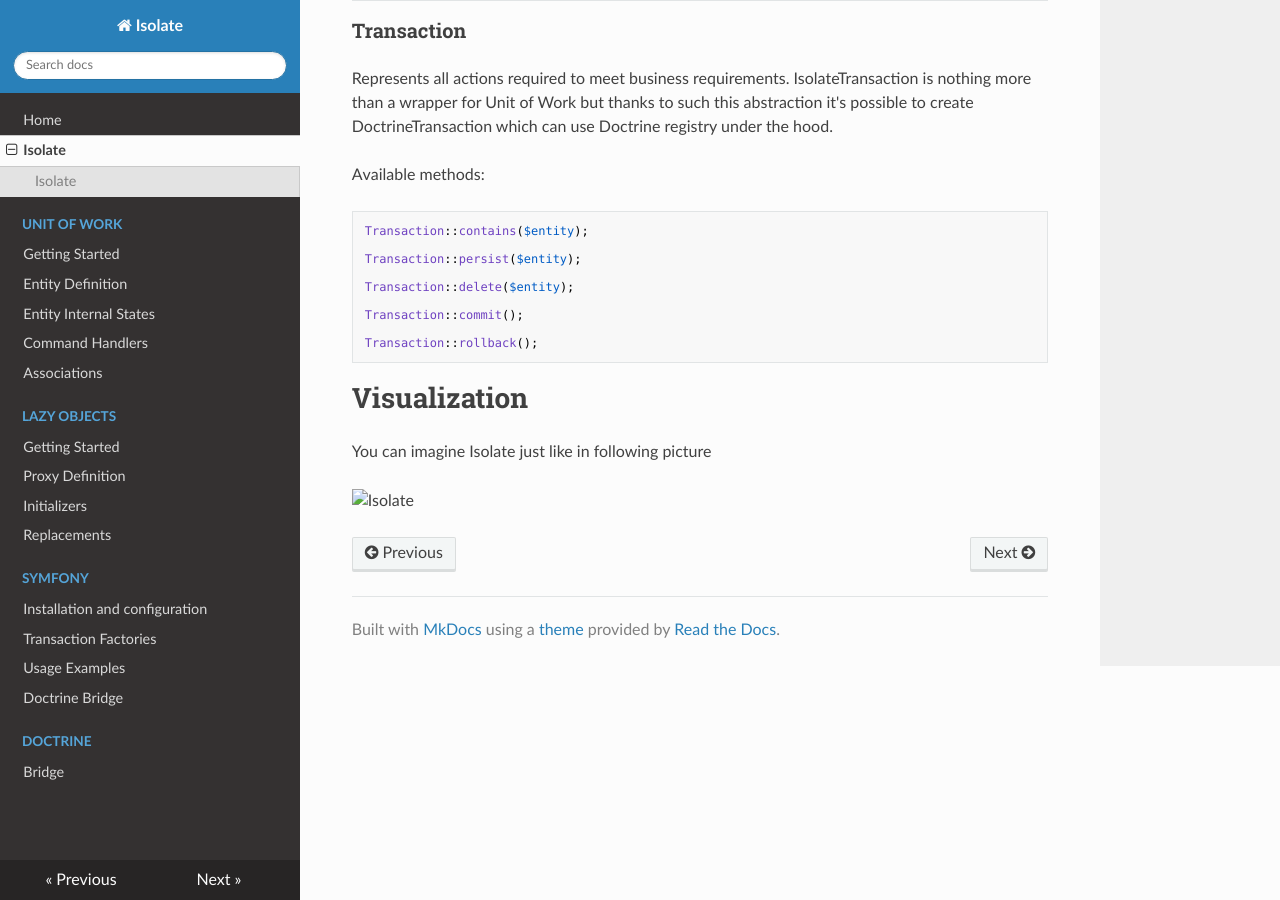
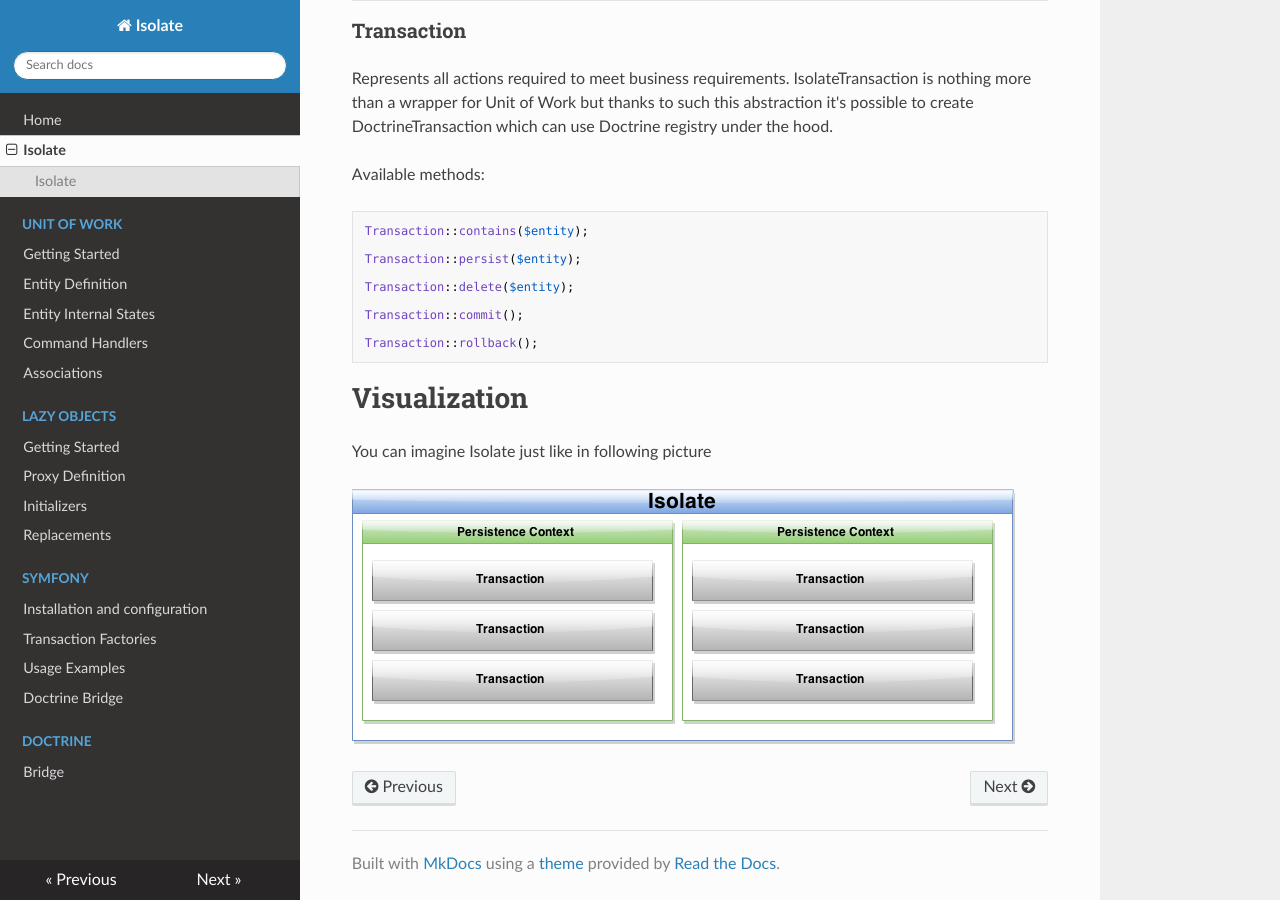
Before and after one commit to isolate-org/documentation, an MkDocs documentation site: the page built from docs/isolate/isolate.md, in a window 1280 px wide and 900 px high, scrolled down 1206 px. Built offline with MkDocs 1.6.1, drawn with Linux system fonts in a browser that asks for light colours; nearby versions of some CDN libraries; old or Windows-style settings are respelled for this version of MkDocs.

Commit message:
Fixed image url

```diff
--- a/docs/isolate/isolate.md
+++ b/docs/isolate/isolate.md
@@ -74,4 +74,4 @@ Transaction::rollback();
 
 You can imagine Isolate just like in following picture
 
-![Isolate](img/isolate.png)
+![Isolate](/img/isolate.png)
```
